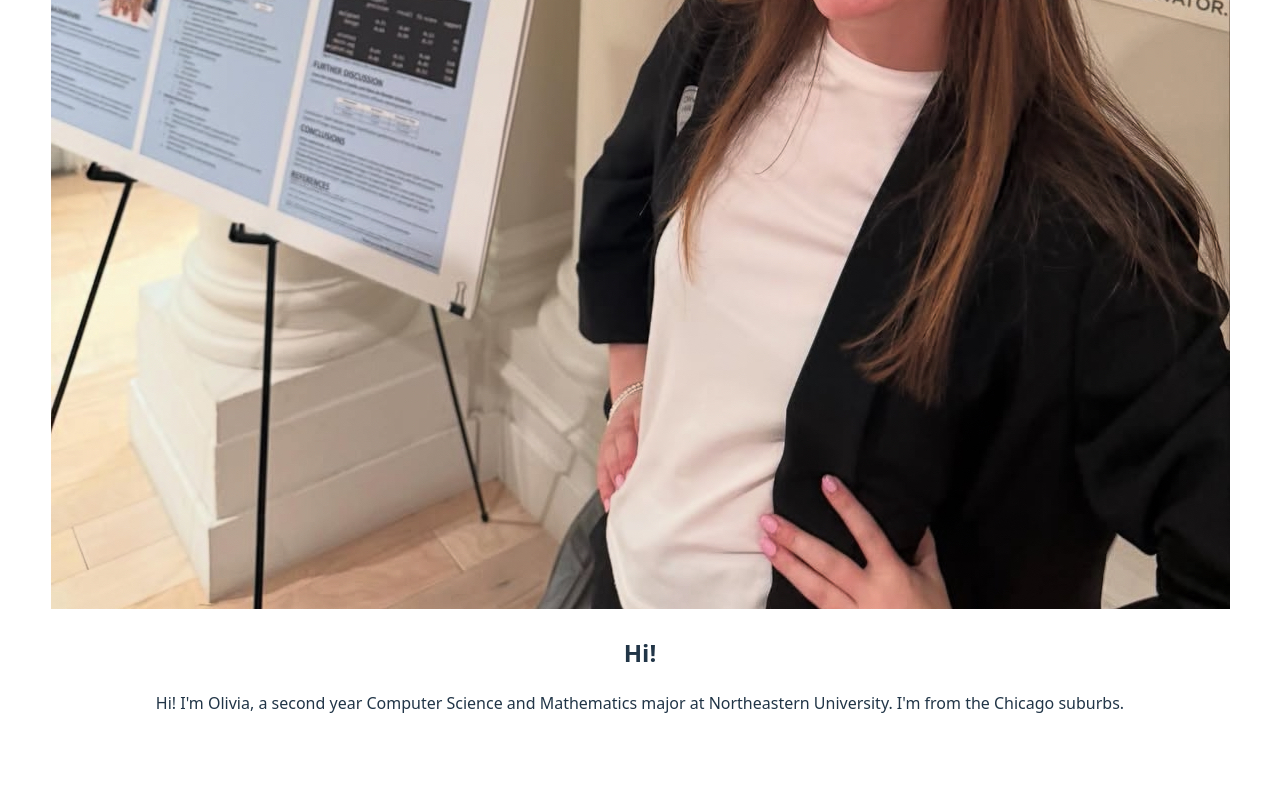
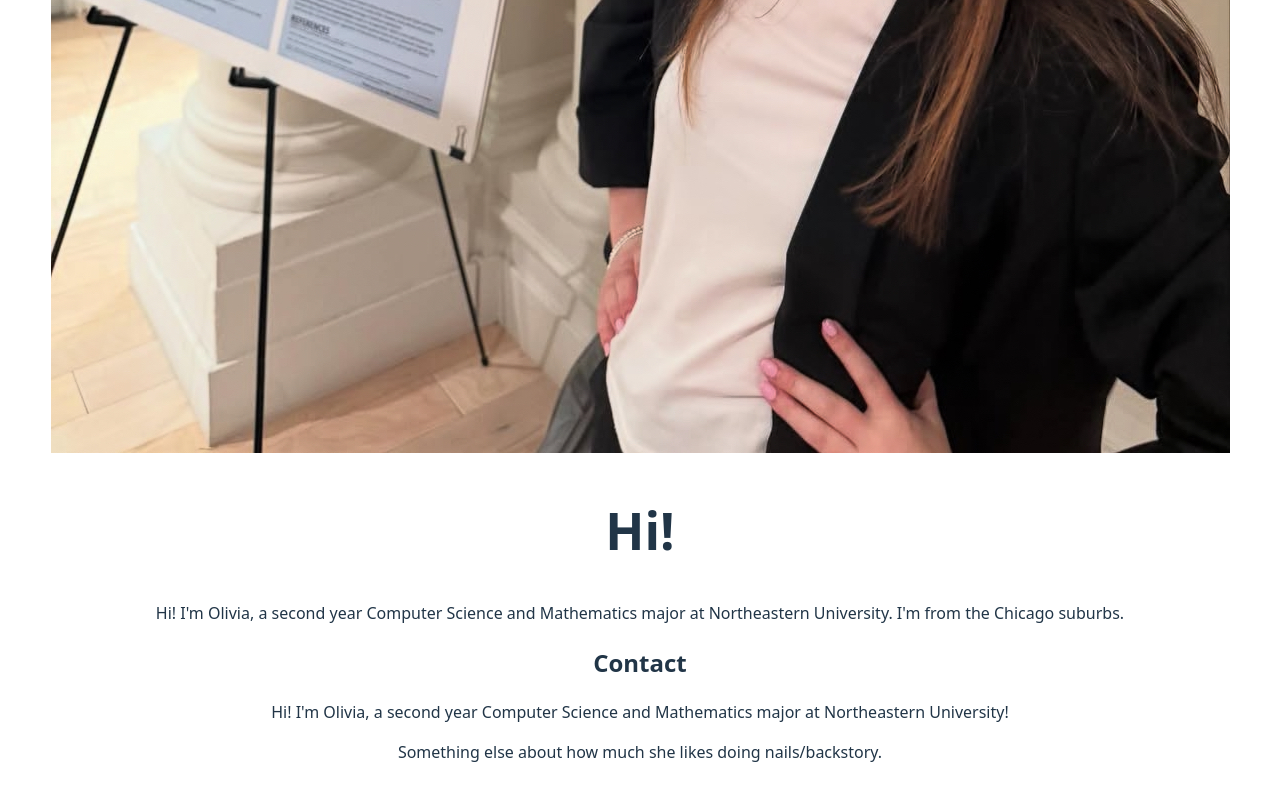
Before and after one commit to hill-ol/personal-website-vercel, a React (Vite) app: page / in a window 1280 px wide. Shown: the part 1038-1838 px from the top of the page. Before the commit the page ends 1801 px from the top, so only its background shows below. Built offline with nearby package versions, Linux system fonts and the light colour scheme.

Commit message:
reorder the compoenents and add css info

```diff
--- a/src/App.tsx
+++ b/src/App.tsx
@@ -7,8 +7,8 @@ export default function App() {
     return (
         <div className="app">
             <Navbar />
+            <About />
             <Contact />
-            <About />
         </div>
     );
 }
--- a/src/components/About.tsx
+++ b/src/components/About.tsx
@@ -3,7 +3,7 @@ export default function About() {
         <section id="about" className="about-section">
             <div className="about-container">
                 <img src="/about-me.jpg" alt="About Me" />
-                <h2 className="section-title">Hi!</h2>
+                <h1 className="section-title">Hi!</h1>
                 <p className="about-text">
                     Hi! I'm Olivia, a second year Computer Science and Mathematics major at Northeastern University.
                     I'm from the Chicago suburbs.
--- a/src/index.css
+++ b/src/index.css
@@ -66,3 +66,7 @@ button:focus-visible {
     background-color: #f9f9f9;
   }
 }
+
+.about-about-text {
+  color: #535bf2;
+}
```
